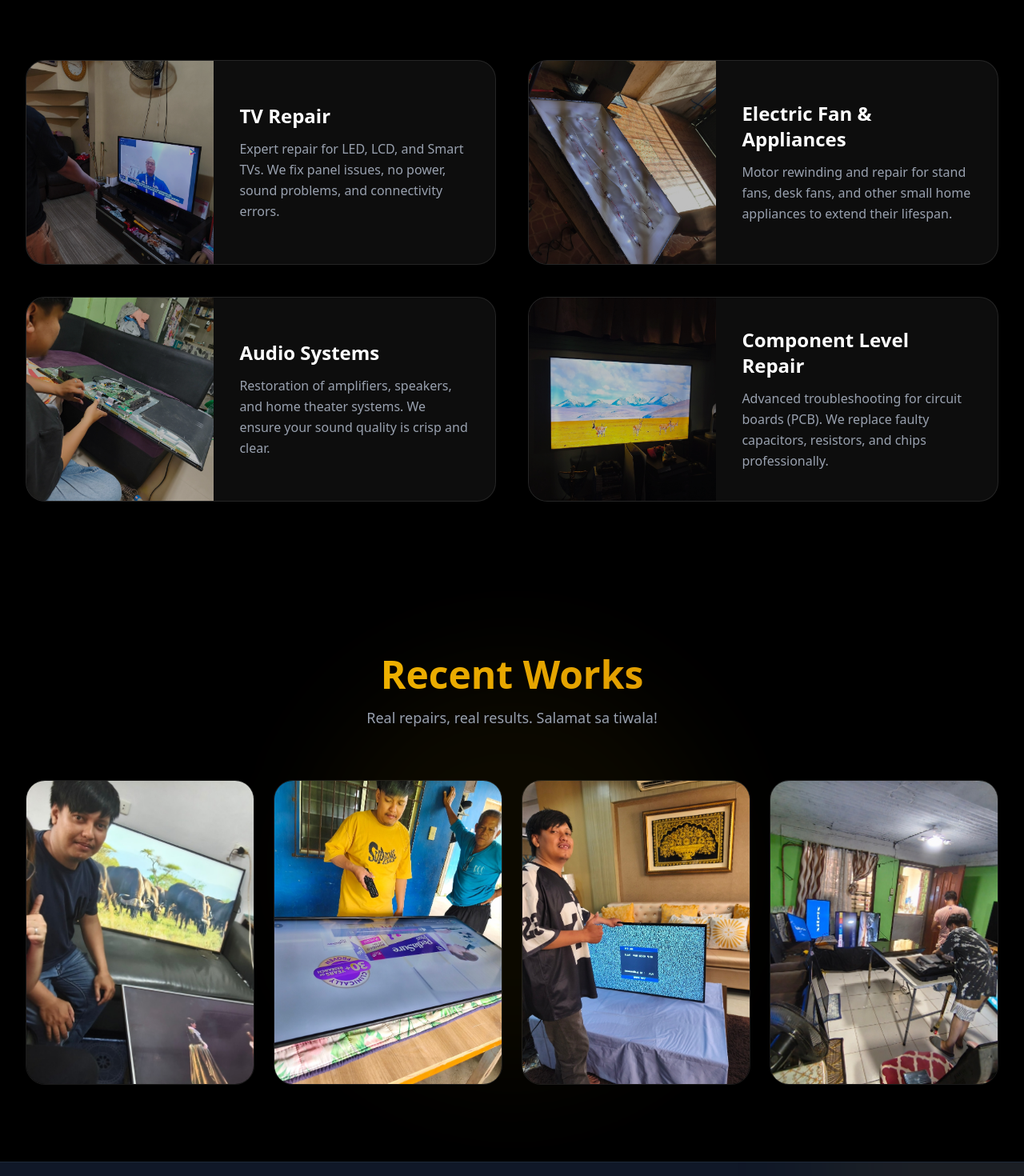
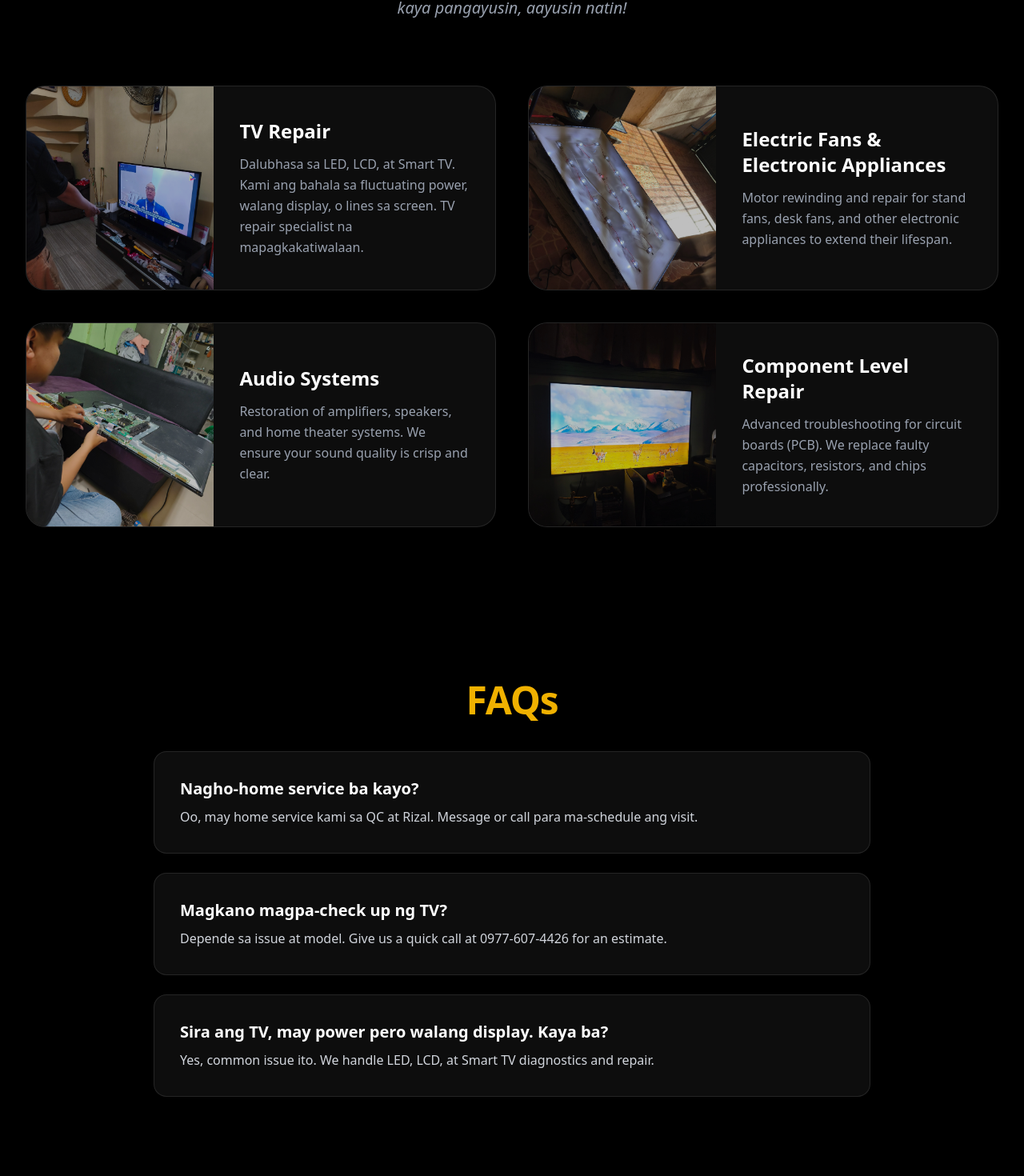
Before and after one commit to xyrusL/papasite, a Next.js app: page / in a window 1280 px wide. Shown: the part 1258-2728 px from the top of the page at 80% size. Built offline with nearby package versions, Linux system fonts and the light colour scheme.

Commit message:
Update SEO copy, FAQ, and branding

```diff
--- /dev/null
+++ b/app/components/Faq.tsx
@@ -0,0 +1,55 @@
+import React from "react";
+import * as motion from "framer-motion/client";
+
+const faqs = [
+    {
+        question: "Nagho-home service ba kayo?",
+        answer: "Oo, may home service kami sa QC at Rizal. Message or call para ma-schedule ang visit."
+    },
+    {
+        question: "Magkano magpa-check up ng TV?",
+        answer: "Depende sa issue at model. Give us a quick call at 0977-607-4426 for an estimate."
+    },
+    {
+        question: "Sira ang TV, may power pero walang display. Kaya ba?",
+        answer: "Yes, common issue ito. We handle LED, LCD, at Smart TV diagnostics and repair."
+    }
+];
+
+export default function Faq() {
+    return (
+        <section id="faq" className="py-24 bg-black text-white px-4 sm:px-6 lg:px-8">
+            <div className="max-w-4xl mx-auto">
+                <motion.h2
+                    className="text-4xl sm:text-5xl font-bold text-yellow-500 mb-10 text-center tracking-tight font-display"
+                    initial={{ opacity: 0, y: -20 }}
+                    whileInView={{ opacity: 1, y: 0 }}
+                    viewport={{ once: true }}
+                    transition={{ duration: 0.6 }}
+                >
+                    FAQs
+                </motion.h2>
+
+                <div className="space-y-6">
+                    {faqs.map((faq, index) => (
+                        <motion.div
+                            key={index}
+                            className="rounded-2xl border border-white/10 bg-white/5 p-6 sm:p-8"
+                            initial={{ opacity: 0, y: 20 }}
+                            whileInView={{ opacity: 1, y: 0 }}
+                            viewport={{ once: true }}
+                            transition={{ duration: 0.4, delay: index * 0.1 }}
+                        >
+                            <h3 className="text-lg sm:text-xl font-semibold text-white mb-2">
+                                {faq.question}
+                            </h3>
+                            <p className="text-gray-300 leading-relaxed">
+                                {faq.answer}
+                            </p>
+                        </motion.div>
+                    ))}
+                </div>
+            </div>
+        </section>
+    );
+}
--- a/app/components/Hero.tsx
+++ b/app/components/Hero.tsx
@@ -47,6 +47,9 @@ export default function Hero() {
                         <span className="block">Papa's Electronic</span>
                         <span className="block">Repair Shop</span>
                     </h1>
+                    <p className="text-lg sm:text-2xl text-gray-200 font-light tracking-wide">
+                        Trusted TV & Appliance Repair sa QC at Rizal. Home Service Available!
+                    </p>
                 </motion.div>
 
                 <motion.div
--- a/app/components/Navbar.tsx
+++ b/app/components/Navbar.tsx
@@ -20,7 +20,7 @@ export default function Navbar() {
                     >
                         <div className="flex-shrink-0 text-yellow-500 font-bold text-2xl flex items-center gap-2 tracking-wide">
                             <FontAwesomeIcon icon={faWrench} />
-                            <span>Papa's Repair</span>
+                            <span>Papa's Electronic Repair Shop</span>
                         </div>
                     </motion.div>
                     <div className="hidden md:block">
--- a/app/components/Services.tsx
+++ b/app/components/Services.tsx
@@ -5,12 +5,12 @@ import * as motion from "framer-motion/client";
 const services = [
     {
         title: "TV Repair",
-        desc: "Expert repair for LED, LCD, and Smart TVs. We fix panel issues, no power, sound problems, and connectivity errors.",
+        desc: "Dalubhasa sa LED, LCD, at Smart TV. Kami ang bahala sa fluctuating power, walang display, o lines sa screen. TV repair specialist na mapagkakatiwalaan.",
         image: "/images/tv-repair.jpg"
     },
     {
-        title: "Electric Fan & Appliances",
-        desc: "Motor rewinding and repair for stand fans, desk fans, and other small home appliances to extend their lifespan.",
+        title: "Electric Fans & Electronic Appliances",
+        desc: "Motor rewinding and repair for stand fans, desk fans, and other electronic appliances to extend their lifespan.",
         image: "/images/fan-repair.jpg"
     },
     {
@@ -64,7 +64,7 @@ export default function Services() {
                         At <strong>Papa's Electronic Repair Shop</strong>, we provide comprehensive repair solutions for a wide range of devices.
                         From troubleshooting complex <strong>Smart TV</strong> failures to maintaining everyday <strong>electric fans</strong>,
                         our experienced technicians in <strong>Quezon City</strong> use precision tools to ensure quality results.
-                        We believe in honest service—<em>pag kaya pangayusin, aayusin natin!</em>
+                        We believe in honest service -- <em>pag kaya pangayusin, aayusin natin!</em>
                     </motion.p>
                 </div>
 
--- a/app/layout.tsx
+++ b/app/layout.tsx
@@ -14,11 +14,20 @@ const rajdhani = Rajdhani({
 
 export const metadata: Metadata = {
   title: {
-    default: "Papa's Electronic Repair Shop | Trusted in QC & Rizal",
+    default: "TV Repair & Electronics Specialist | Papa's Repair Shop QC",
     template: "%s | Papa's Electronic Repair Shop",
   },
-  description: "Trusted electronic repair service in Quezon City and Rizal since 2021. Expert repair for TVs, Electric Fans, and other appliances. Call 0977-607-4426.",
+  description: "Naghahanap ng TV repair shop? Trusted sa Quezon City at Rizal. Expert sa LED, Smart TV, at Electric Fans. Tawag na sa 0977-607-4426!",
   keywords: [
+    "TV Repair Shop near me",
+    "TV Repair Quezon City",
+    "Pagawaan ng TV",
+    "Broken TV Screen Repair",
+    "Home Service TV Repair",
+    "Saan may gumagawa ng TV malapit sa akin",
+    "Mura na pagawaan ng TV",
+    "Authorized TV repair center QC",
+    "Sira ang TV may power pero walang display",
     "Electronic Repair",
     "TV Repair",
     "Appliance Repair",
@@ -34,14 +43,18 @@ export const metadata: Metadata = {
     type: "website",
     locale: "en_PH",
     url: "https://papas-repair.vercel.app/",
-    title: "Papa's Electronic Repair Shop | Trusted Service",
-    description: "Expert electronic repair ensuring quality service in Quezon City and Rizal. Proven track record since 2021.",
+    title: "TV Repair & Electronics Specialist | Papa's Repair Shop QC",
+    description: "Naghahanap ng TV repair shop? Trusted sa Quezon City at Rizal. Expert sa LED, Smart TV, at Electric Fans.",
     siteName: "Papa's Electronic Repair Shop",
   },
   twitter: {
     card: "summary_large_image",
-    title: "Papa's Electronic Repair Shop",
-    description: "Trusted electronic repair service in Quezon City and Rizal. Call 0977-607-4426.",
+    title: "TV Repair & Electronics Specialist | Papa's Repair Shop QC",
+    description: "Trusted TV repair sa Quezon City at Rizal. Call 0977-607-4426.",
+  },
+  icons: {
+    icon: "/icon.png",
+    apple: "/apple-icon.png",
   },
   robots: {
     index: true,
--- a/app/page.tsx
+++ b/app/page.tsx
@@ -1,16 +1,37 @@
 import Navbar from "./components/Navbar";
 import Hero from "./components/Hero";
 import Services from "./components/Services";
+import Faq from "./components/Faq";
 import Gallery from "./components/Gallery";
 import Trust from "./components/Trust";
 import Footer from "./components/Footer";
 
 export default function Home() {
+  const localBusinessSchema = {
+    "@context": "https://schema.org",
+    "@type": "ElectronicsRepairShop",
+    name: "Papa's Electronic Repair Shop",
+    telephone: "+63 977 607 4426",
+    address: {
+      "@type": "PostalAddress",
+      streetAddress: "23 Chestnut Ext",
+      addressLocality: "Quezon City",
+      addressRegion: "Metro Manila",
+      addressCountry: "PH"
+    },
+    priceRange: ""
+  };
+
   return (
     <main className="min-h-screen bg-black text-white font-sans selection:bg-yellow-500/30">
+      <script
+        type="application/ld+json"
+        dangerouslySetInnerHTML={{ __html: JSON.stringify(localBusinessSchema) }}
+      />
       <Navbar />
       <Hero />
       <Services />
+      <Faq />
       <Gallery />
       <Trust />
       <Footer />
```
